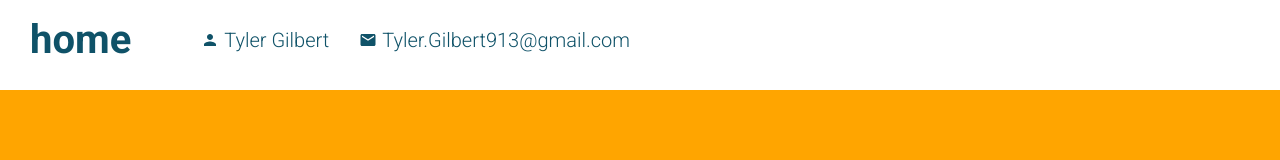
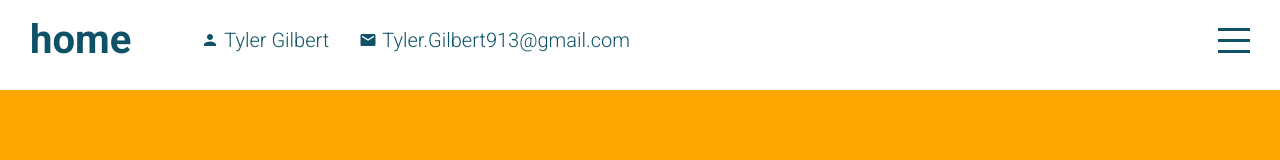
Before and after one commit to Tylergilbert913/React-Portfolio, a React (Create React App) app: page / in a window 1280 px wide. Shown: the top 160 px of the page. Built offline with nearby package versions, Linux system fonts and the light colour scheme.

Commit message:
created a new component called menu for the hamburger in topbar

```diff
--- a/src/App.jsx
+++ b/src/App.jsx
@@ -1,4 +1,4 @@
-import React from "react";
+import React, { useState } from "react";
 import Topbar from "./components/topbar/Topbar.jsx";
 import Intro from "./components/intro/Intro.jsx";
 import Works from "./components/works/Works.jsx";
@@ -7,17 +7,18 @@ import Testimonials from "./components/testimonials/Testimonials.jsx";
 import Contact from "./components/contact/Contact.jsx";
 import "./app.scss";
 
+function App() {
+  const [menuOpen, setMenuOpen] = useState(false);
 
-function App() {
   return (
     <div className="app">
-      <Topbar />
+      <Topbar menuOpen={menuOpen} setMenuOpen={setMenuOpen} />
       <div className="sections">
         <Intro />
-        <Portfolio/>
-        <Works/>
-        <Testimonials/>
-        <Contact/>
+        <Portfolio />
+        <Works />
+        <Testimonials />
+        <Contact />
       </div>
     </div>
   );
--- a/src/components/topbar/Topbar.scss
+++ b/src/components/topbar/Topbar.scss
@@ -8,7 +8,7 @@
   position: fixed;
   top: 0;
   z-index: 2;
-
+  transition: all 2s ease;
   .wrapper {
     padding: 10px 30px;
     display: flex;
@@ -43,5 +43,47 @@
         }
       }
     }
+
+    .right {
+      .hamburger {
+        width: 32px;
+        height: 25px;
+        display: flex;
+        flex-direction: column;
+        justify-content: space-between;
+        cursor: pointer;
+        overflow: hidden;
+
+        span {
+          width: 100px;
+          height: 3px;
+          background-color: $mainColor;
+          transform-origin: left;
+          transition: all 2s ease;
+        }
+      }
+    }
+  }
+  //   if active this new color scheme will be activated
+  &.active {
+    background-color: $mainColor;
+    color: white;
+
+    .hamburger {
+      span {
+        //   this means first line of span or first child of hamburger which is span
+        &:first-child {
+          background-color: white;
+          transform: rotate(45deg);
+        }
+        &:nth-child(2) {
+          opacity: 0;
+        }
+        &:last-child {
+          background-color: white;
+          transform: rotate(-45deg);
+        }
+      }
+    }
   }
 }
--- a/src/components/topbar/topbar.jsx
+++ b/src/components/topbar/topbar.jsx
@@ -1,9 +1,11 @@
 import "./topbar.scss";
 import { Person, Mail } from "@material-ui/icons";
 
-function Topbar() {
+function Topbar({ menuOpen, setMenuOpen }) {
+    console.log(menuOpen);
   return (
-    <div className="topbar" id="topbar">
+    //   concatenating  menuOpen which is the variable for the state + "active", being that it wont be active at first
+    <div className={"topbar " + (menuOpen && "active")}>
       <div className="wrapper">
         <div className="left">
           <a href="#intro" className="logo">
@@ -20,7 +22,8 @@ function Topbar() {
         </div>
 
         <div className="right">
-            <div className="hamburger">
+            {/* once the hamburger is clicked, then it will be active/true, but it will start out as false */}
+            <div className="hamburger" onClick={() => setMenuOpen(!menuOpen)}>
                 <span className="line1"></span>
                 <span className="line2"></span>
                 <span className="line3"></span>
```
Also changed, not shown: src/components/menu/Menu.jsx (added, +8 -0 lines), src/components/menu/menu.scss (added).
